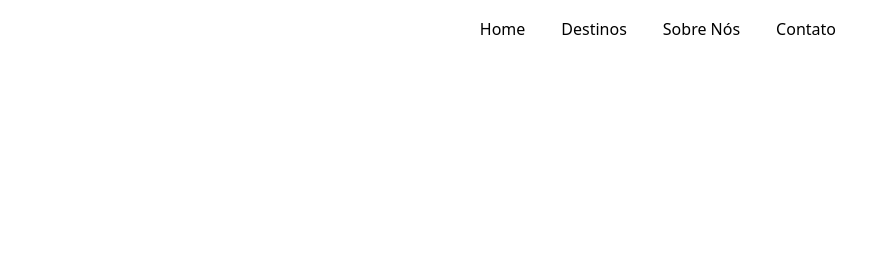
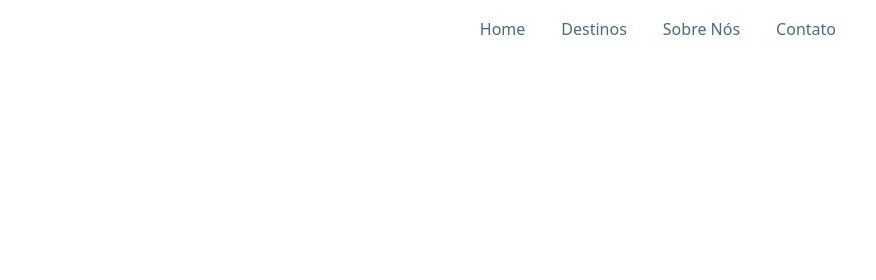
Before and after one commit to cnicizima/ProjetoIntegrador2, a plain HTML site: page index.html in a window 1280 px wide. Shown: the top 280 px of the page, 404-1280 px from the left. Drawn offline with nearby package versions, Linux system fonts and the light colour scheme.

Commit message:
alteração na linha 14, cor dos links na nav

```diff
--- a/index.html
+++ b/index.html
@@ -11,7 +11,7 @@
       <!-- barra de navegaçao -->
       <nav class="flex justify-between mx-10 bg-cor10-10">
         <img src="img/img_index/logo_condamine.png" class="w-64" />
-        <div class="nav flex gap-9 my-auto">
+        <div class="nav flex gap-9 my-auto text-[#496c7b]">
           <a href="#">Home</a>
           <a href="#">Destinos</a>
           <a href="#">Sobre Nós</a>
```
